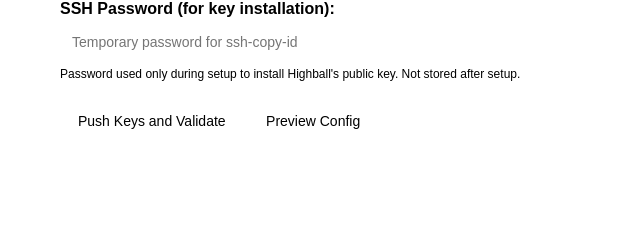
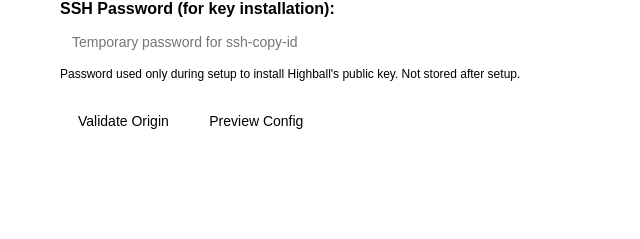
Before and after one commit to ja2ui0/highball, a Python web app: template templates/pages/ssh_config.html in a window 1280 px wide. Shown: the part 1092-1331 px from the top of the page, without its empty margins (0-640 px from the left). Run offline with Jinja, Linux system fonts and the light colour scheme; the template is opened without the code that fills it, so the values that code supplies are empty.

Commit message:
update button text

```diff
--- a/templates/partials/ssh_origin_form.html
+++ b/templates/partials/ssh_origin_form.html
@@ -83,7 +83,7 @@
                     hx-post="/ssh/validate"
                     hx-target="#validation-result"
                     hx-include="closest form"
-                    class="button button-warning">Push Keys and Validate</button>
+                    class="button button-warning">Validate Origin</button>
             <button type="button" class="button"
                     hx-post="/htmx/preview-ssh-config"
                     hx-include="closest form"
```
